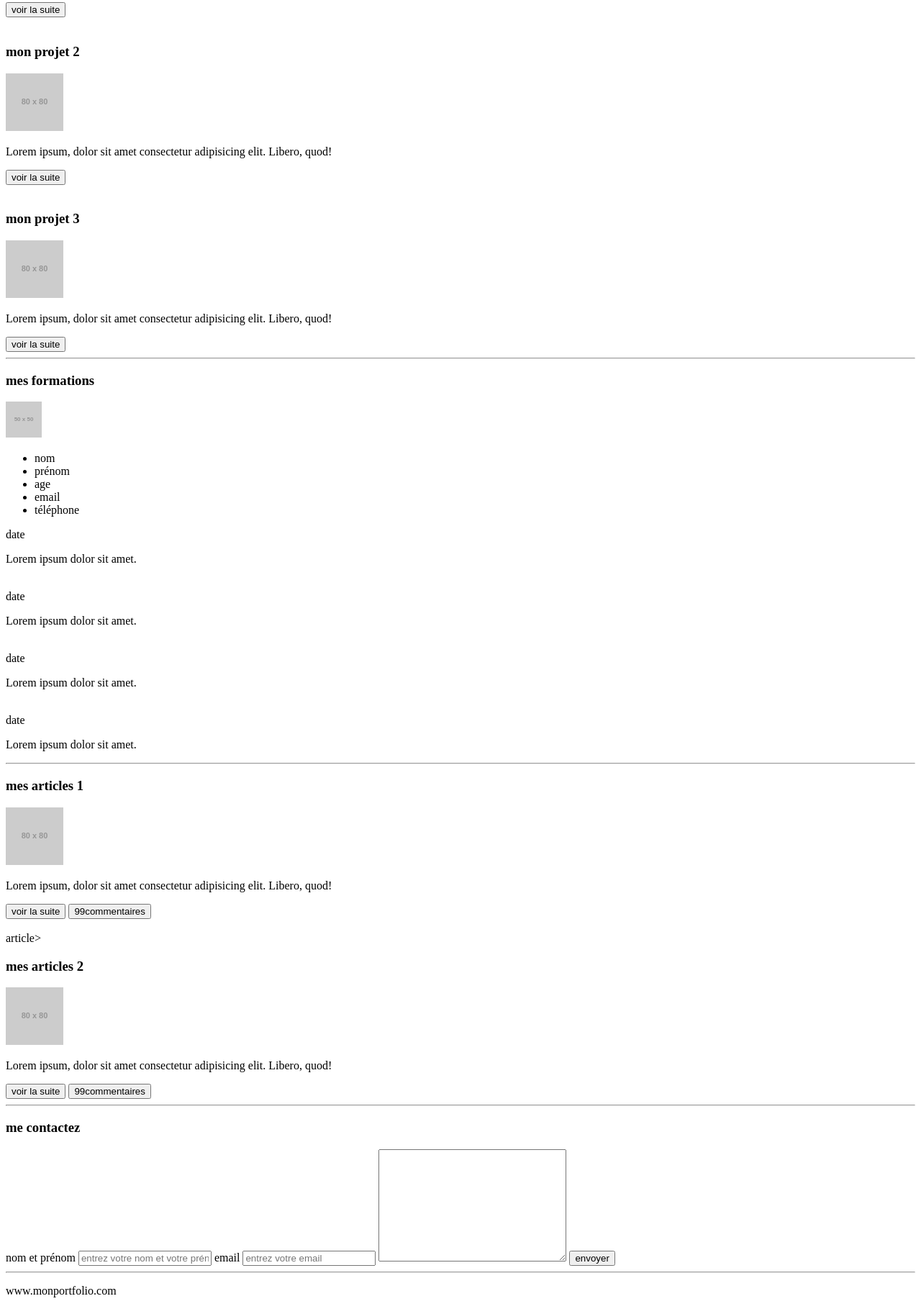
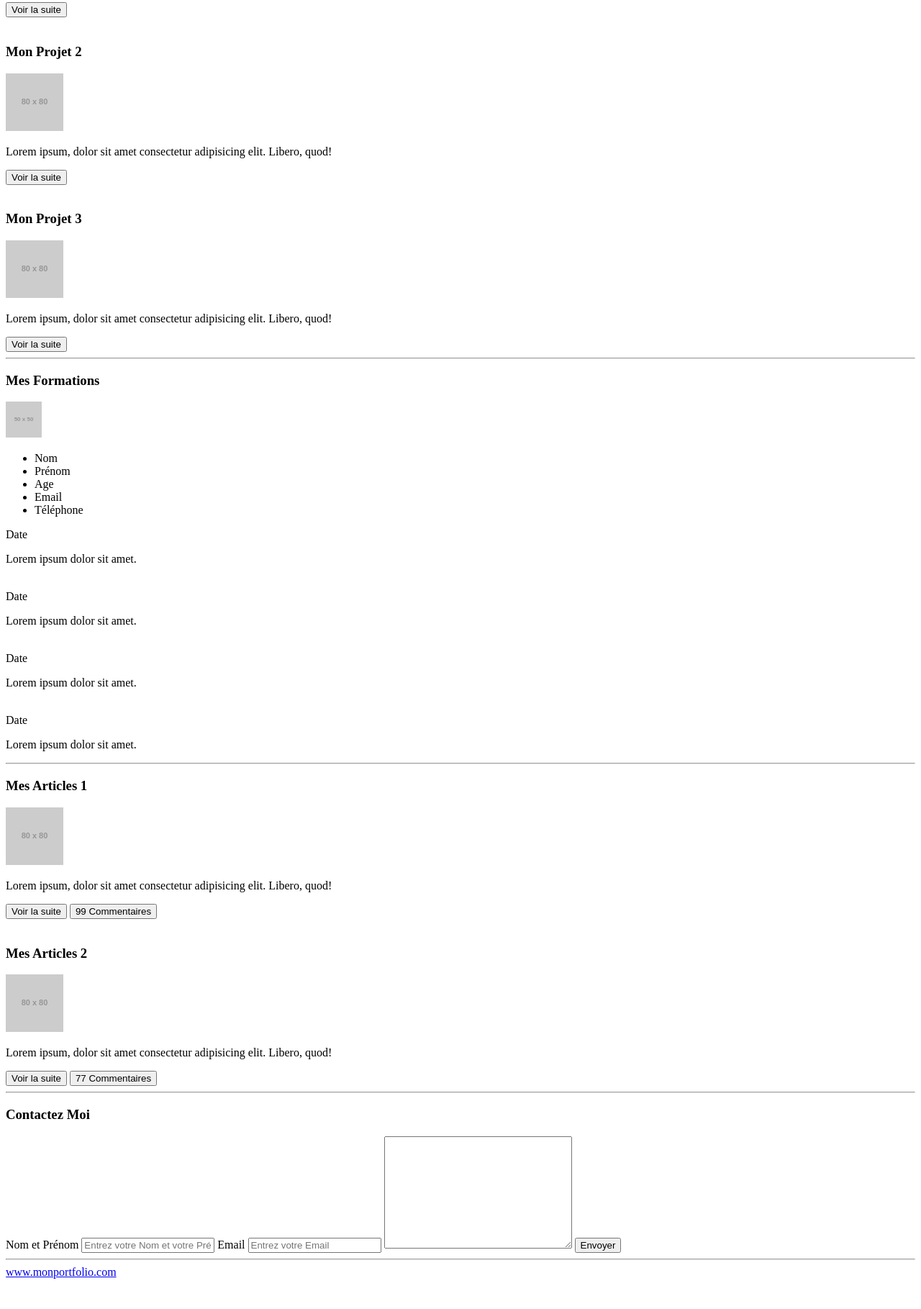
Before and after one commit to smectaz/DonkeySchool, a plain HTML site: page integration/index.html in a window 1280 px wide. Shown: the part 453-2272 px from the top of the page at 72% size. After the commit the page ends 2238 px from the top, so only its background shows below. Drawn offline with Linux system fonts and the light colour scheme; placeholder pictures from the web are drawn by us.

Commit message:
patch majuscule

```diff
--- a/integration/index.html
+++ b/integration/index.html
@@ -6,98 +6,99 @@
     <meta http-equiv="X-UA-Compatible" content="IE=edge" />
     <meta name="viewport" content="width=device-width, initial-scale=1.0" />
     <meta name="author" content="nicolas Schwachtgen">
-    <meta name="description" content="mon portfolio pour vous presentez mes projets">
-    <title>mon portfolio</title>
+    <meta name="description" content="Mon portfolio pour vous presentez mes projets">
+    <title>Mon Portfolio</title>
 </head>
 
 <body>
 
     <head>
-        <img src="https://via.placeholder.com/30" alt="logo du portfolio" />
-        <h1>portfolio de Nicolas Schwachtgen</h1>
+        <img src="https://via.placeholder.com/30" alt="Logo du Portfolio" />
+        <h1>Portfolio de Nicolas Schwachtgen</h1>
         <nav>
             <ul>
-                <li><a href="#projet" title="mes projets">mes projets</a></li>
-                <li><a href="#cv" title="ma formation">mon cv</a></li>
-                <li><a href="#article" title="mes article">mes article</a></li>
-                <li><a href="#contact" title="ontactez moi">contact</a></li>
+                <li><a href="#projet" title="Mes Projets">Mes Projets</a></li>
+                <li><a href="#cv" title="Ma Formation">Mon CV</a></li>
+                <li><a href="#article" title="Mes Article">Mes Articles</a></li>
+                <li><a href="#contact" title="Contactez Moi">Contact</a></li>
             </ul>
         </nav>
-        <h2>mon portfolio</h2>
+        <h2>Mon Portfolio</h2>
     </head>
     <hr>
     <main>
         <section id="projet">
-            <h3>mon projet 1</h3>
-            <img src="https://via.placeholder.com/80" alt="image d'un projet" />
+            <h3>Mon Projet 1</h3>
+            <img src="https://via.placeholder.com/80" alt="Image d'un Projet" />
             <p>Lorem ipsum, dolor sit amet consectetur adipisicing elit. Libero, quod!</p>
-            <button><a href="#"></a>voir la suite</button>
+            <button><a href="#"></a>Voir la suite</button>
         </section>
         <br>
         <section>
-            <h3>mon projet 2</h3>
-            <img src="https://via.placeholder.com/80" alt="image d'un projet" />
+            <h3>Mon Projet 2</h3>
+            <img src="https://via.placeholder.com/80" alt="Image d'un Projet" />
             <p>Lorem ipsum, dolor sit amet consectetur adipisicing elit. Libero, quod!</p>
-            <button><a href="#"></a>voir la suite</button>
+            <button><a href="#"></a>Voir la suite</button>
         </section>
         <br>
         <section>
-            <h3>mon projet 3</h3>
-            <img src="https://via.placeholder.com/80" alt="image d'un projet" />
+            <h3>Mon Projet 3</h3>
+            <img src="https://via.placeholder.com/80" alt="Image d'un Projet" />
             <p>Lorem ipsum, dolor sit amet consectetur adipisicing elit. Libero, quod!</p>
-            <button><a href="#"></a>voir la suite</button>
+            <button><a href="#"></a>Voir la suite</button>
         </section>
         <hr>
-        <h3 id="cv">mes formations</h3>
-        <img src="https://via.placeholder.com/50" alt="photo de la personne" />
+        <h3 id="cv">Mes Formations</h3>
+        <img src="https://via.placeholder.com/50" alt="Photo de la Personne" />
         <ul>
-            <li>nom</li>
-            <li>prénom</li>
-            <li>age</li>
-            <li>email</li>
-            <li>téléphone</li>
+            <li>Nom</li>
+            <li>Prénom</li>
+            <li>Age</li>
+            <li>Email</li>
+            <li>Téléphone</li>
         </ul>
 
-        <span>date</span>
+        <span>Date</span>
         <p>Lorem ipsum dolor sit amet.</p>
         <br>
-        <span>date</span>
+        <span>Date</span>
         <p>Lorem ipsum dolor sit amet.</p>
         <br>
-        <span>date</span>
+        <span>Date</span>
         <p>Lorem ipsum dolor sit amet.</p>
         <br>
-        <span>date</span>
+        <span>Date</span>
         <p>Lorem ipsum dolor sit amet.</p>
         <hr>
         <article id="article">
-            <h3>mes articles 1</h3>
-            <img src="https://via.placeholder.com/80" alt="image d'un article" />
+            <h3>Mes Articles 1</h3>
+            <img src="https://via.placeholder.com/80" alt="Image d'un Article" />
             <p>Lorem ipsum, dolor sit amet consectetur adipisicing elit. Libero, quod!</p>
-            <button><a href="#"></a>voir la suite</button>
-            <button><a href="#"></a>99commentaires</button>
+            <button><a href="#"></a>Voir la suite</button>
+            <button><a href="#"></a>99 Commentaires</button>
         </article>
-        <br>article>
-        <h3>mes articles 2</h3>
-        <img src="https://via.placeholder.com/80" alt="image d'un article" />
-        <p>Lorem ipsum, dolor sit amet consectetur adipisicing elit. Libero, quod!</p>
-        <button><a href="#"></a>voir la suite</button>
-        <button><a href="#"></a>99commentaires</button>
+        <br>
+        <article>
+            <h3>Mes Articles 2</h3>
+            <img src="https://via.placeholder.com/80" alt="Image d'un Article" />
+            <p>Lorem ipsum, dolor sit amet consectetur adipisicing elit. Libero, quod!</p>
+            <button><a href="#"></a>Voir la suite</button>
+            <button><a href="#"></a>77 Commentaires</button>
         </article>
         <hr>
-        <h3 id="contact">me contactez</h3>
+        <h3 id="contact">Contactez Moi</h3>
         <form action="#">
-            <label for="nom">nom et prénom</label>
-            <input type="text" placeholder="entrez votre nom et votre prénom">
-            <label for="email">email</label>
-            <input type="email" placeholder="entrez votre email">
+            <label for="nom">Nom et Prénom</label>
+            <input type="text" placeholder="Entrez votre Nom et votre Prénom">
+            <label for="email">Email</label>
+            <input type="email" placeholder="Entrez votre Email">
             <textarea name="message" id="mot" cols="30" rows="10"></textarea>
-            <input type="button" value="envoyer">
+            <input type="button" value="Envoyer">
         </form>
     </main>
     <hr>
     <footer>
-        <p>www.monportfolio.com</p>
+        <a href="#" title="Revenir au Début">www.monportfolio.com</a>
     </footer>
 </body>
 
```
